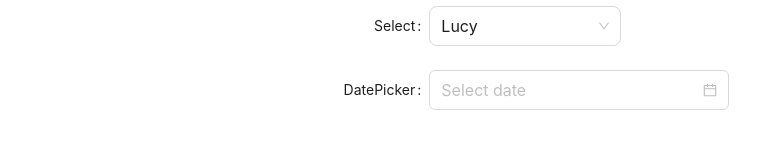
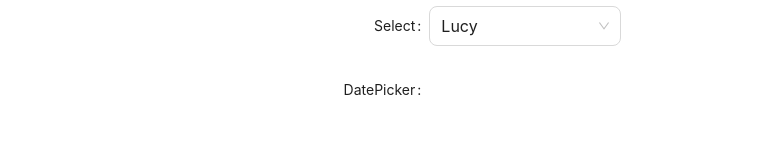
Before and after one commit to mazemax/mazemax3, a Next.js app: page /mazemax3/antd in a window 1280 px wide. Shown: the part 384-540 px from the top of the page, without its empty margins (0-784 px from the left). Built offline with nearby package versions, Linux system fonts and the light colour scheme.

Commit message:
Datepicker fix

```diff
--- a/pages/antd.tsx
+++ b/pages/antd.tsx
@@ -86,7 +86,7 @@ import {
             </FormItem>
 
             <FormItem label="DatePicker">
-              <DatePicker showTime onChange={onDatePickerChange} />
+              {/* <DatePicker showTime onChange={onDatePickerChange} /> */}
             </FormItem>
             <FormItem style={{ marginTop: 48 }} wrapperCol={{ offset: 8 }}>
               <Button type="primary" htmlType="submit">
```
